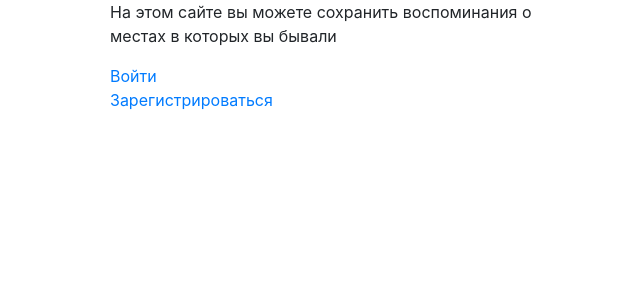
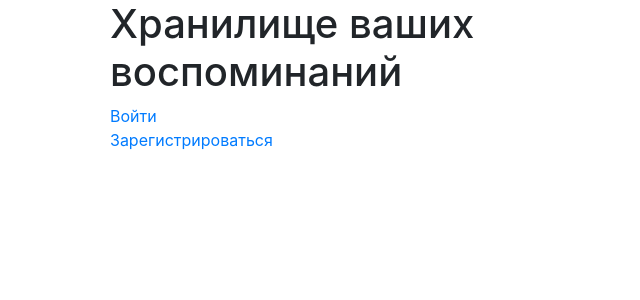
Before and after one commit to CHEguK/memorable_places, a Django app: page / in a window 1280 px wide. Shown: the top 300 px of the page, without its empty margins (370-1010 px from the left). Run offline with Django 3.2, Linux system fonts and the light colour scheme; some libraries are stand-ins or nearby versions.

Commit message:
Update home.html

```diff
--- a/templates/home.html
+++ b/templates/home.html
@@ -1,7 +1,7 @@
 {% extends "base.html" %}
 {% block title %}Home{% endblock %}
 {% block main_content %}
-    <p>На этом сайте вы можете сохранить воспоминания о местах в которых вы бывали</p>
+    <h1>Хранилище ваших воспоминаний</h1>
     <a href={% url "accounts:login" %}>Войти</a></br>
     <a href={% url "accounts:register" %}>Зарегистрироваться</a>
 {% endblock %}
```
